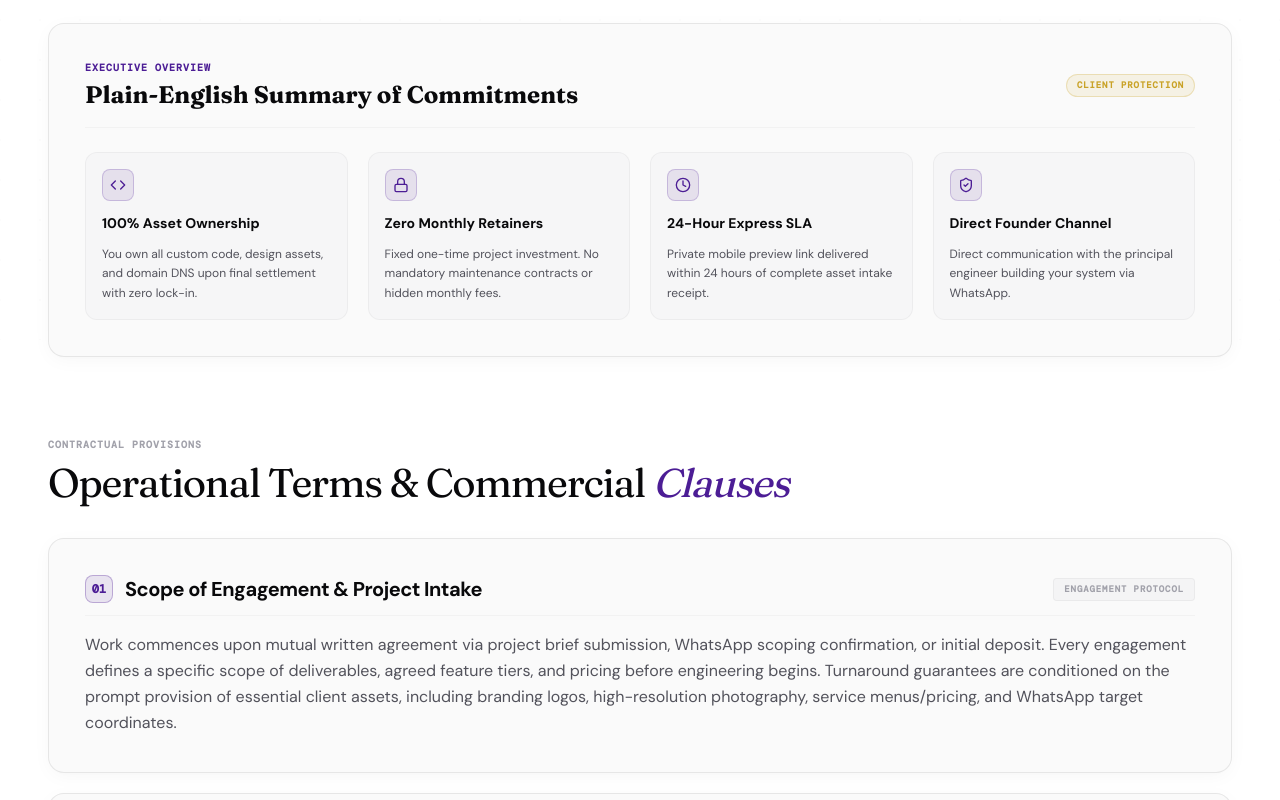
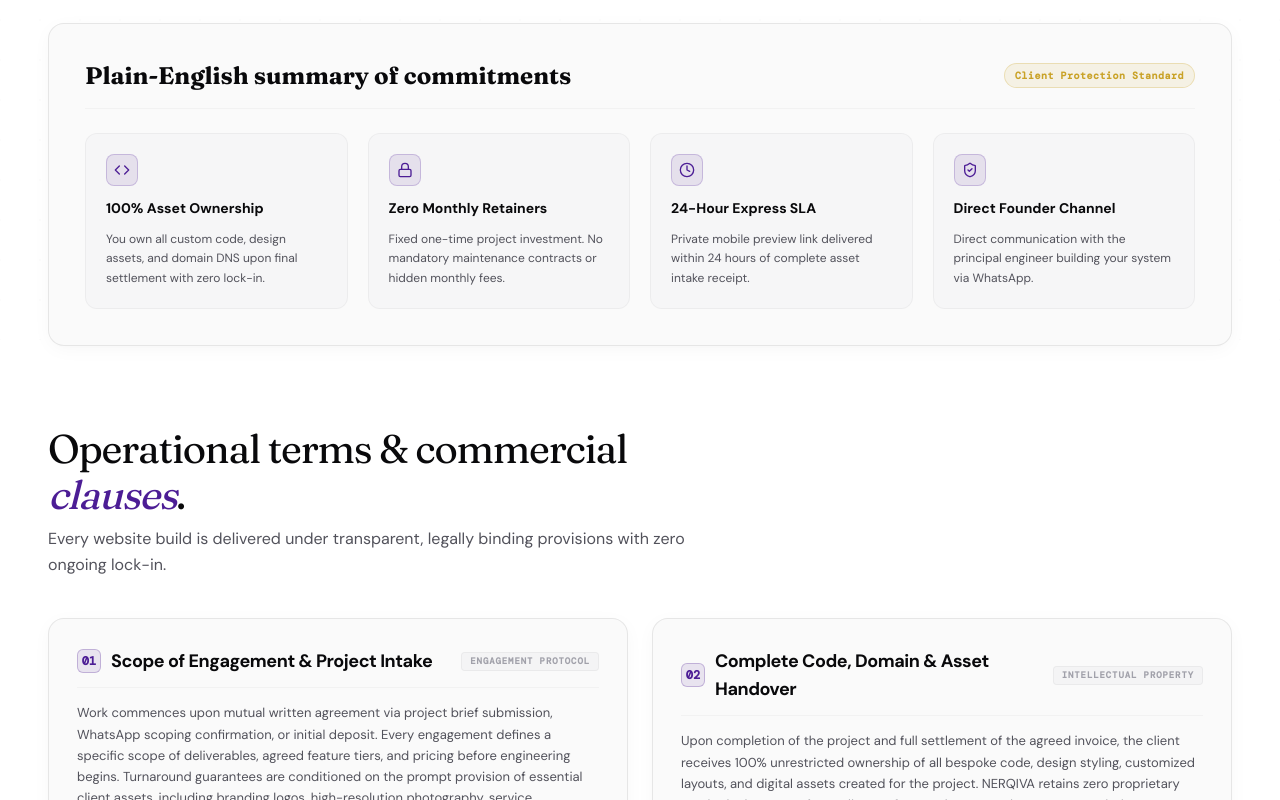
Before and after one commit to dipexplorer/nerqiva-agency-site, a Next.js app: page /terms in a window 1280 px wide. Shown: the part 460-1260 px from the top of the page. Built offline with nearby package versions, Linux system fonts and the light colour scheme.

Commit message:
feat(terms): polish terms page into 2-column balanced grid and remove residual kickers

```diff
--- a/src/app/terms/page.tsx
+++ b/src/app/terms/page.tsx
@@ -140,18 +140,13 @@ export default function TermsPage() {
 
       {/* Plain-English Executive Summary */}
       <div className="section-container mb-20 max-w-5xl">
-        <div className="card-luxury p-7 sm:p-9 rounded-2xl bg-bg-card border border-border/70 shadow-sm">
-          <div className="flex items-center justify-between mb-6 pb-4 border-b border-border/40">
-            <div>
-              <span className="font-mono text-[10px] uppercase tracking-widest text-accent font-bold block mb-1">
-                Executive Overview
-              </span>
+        <div className="card-luxury p-6 sm:p-9 rounded-2xl bg-bg-card border border-border/70 shadow-sm">
+          <div className="flex flex-col sm:flex-row sm:items-center justify-between gap-3 mb-6 pb-4 border-b border-border/40">
             <h2 className="font-serif font-bold text-xl sm:text-2xl text-text-primary">
-                Plain-English Summary of Commitments
+              Plain-English summary of commitments
             </h2>
-            </div>
-            <span className="hidden sm:inline-block font-mono text-[9px] uppercase tracking-widest text-accent-gold font-bold bg-accent-gold/10 border border-accent-gold/25 px-2.5 py-1 rounded-full">
-              Client Protection
+            <span className="self-start sm:self-center font-mono text-[10px] tracking-wider text-accent-gold font-bold bg-accent-gold/10 border border-accent-gold/25 px-2.5 py-1 rounded-full">
+              Client Protection Standard
             </span>
           </div>
 
@@ -159,7 +154,7 @@ export default function TermsPage() {
             {SUMMARY_POINTS.map((pt, idx) => {
               const IconComp = pt.icon;
               return (
-                <div key={idx} className="p-4 rounded-xl bg-bg-secondary/60 border border-border/50 flex flex-col justify-between">
+                <div key={idx} className="p-4 sm:p-5 rounded-xl bg-bg-secondary/60 border border-border/50 flex flex-col justify-between">
                   <div>
                     <div className="w-8 h-8 rounded-lg bg-accent/10 border border-accent/20 flex items-center justify-center text-accent mb-3">
                       <IconComp size={16} />
@@ -178,69 +173,67 @@ export default function TermsPage() {
         </div>
       </div>
 
-      {/* Complete Legal Clauses Stack */}
-      <div className="section-container mb-24 max-w-5xl space-y-5">
-        <div className="mb-8">
-          <span className="font-mono text-[10px] uppercase tracking-widest text-text-tertiary font-bold block mb-2">
-            Contractual Provisions
-          </span>
+      {/* Complete Legal Clauses 2-Column Grid */}
+      <div className="section-container mb-24 max-w-5xl">
+        <div className="mb-10 max-w-2xl">
           <h2
             className="font-serif text-text-primary leading-[1.15] tracking-tight"
             style={{ fontSize: "clamp(1.75rem, 3.2vw, 2.5rem)", letterSpacing: "-0.03em" }}
           >
-            Operational Terms & Commercial <span className="italic font-normal text-accent">Clauses</span>
+            Operational terms & commercial <span className="italic font-normal text-accent">clauses</span>.
           </h2>
+          <p className="text-text-secondary text-sm sm:text-base leading-relaxed font-normal mt-2">
+            Every website build is delivered under transparent, legally binding provisions with zero ongoing lock-in.
+          </p>
         </div>
 
+        <div className="grid md:grid-cols-2 gap-5 sm:gap-6 items-stretch">
           {TERMS_CLAUSES.map((clause) => (
             <div
               key={clause.number}
-            className="card-luxury p-7 sm:p-9 rounded-2xl bg-bg-card border border-border/70 hover:border-accent/40 transition-colors shadow-2xs"
+              className="card-luxury p-6 sm:p-7 rounded-2xl bg-bg-card border border-border/70 hover:border-accent/40 transition-colors shadow-2xs flex flex-col justify-between"
             >
-            <div className="flex flex-col sm:flex-row sm:items-center justify-between gap-2 mb-4 pb-3 border-b border-border/40">
-              <div className="flex items-center gap-3">
-                <span className="w-7 h-7 rounded-lg bg-accent/10 border border-accent/30 text-accent font-mono font-bold text-xs flex items-center justify-center shrink-0">
+              <div>
+                <div className="flex items-center justify-between gap-2 mb-3.5 pb-3 border-b border-border/40">
+                  <div className="flex items-center gap-2.5">
+                    <span className="w-6 h-6 rounded-md bg-accent/10 border border-accent/25 text-accent font-mono font-bold text-xs flex items-center justify-center shrink-0">
                       {clause.number}
                     </span>
-                <h3 className="font-sans font-bold text-lg sm:text-xl text-text-primary tracking-tight">
+                    <h3 className="font-sans font-bold text-base sm:text-lg text-text-primary tracking-tight">
                       {clause.title}
                     </h3>
                   </div>
-              <span className="font-mono text-[9px] uppercase tracking-widest text-text-tertiary font-bold bg-bg-secondary px-2.5 py-1 rounded border border-border/50 self-start sm:self-center">
+                  <span className="font-mono text-[9px] uppercase tracking-widest text-text-tertiary font-bold bg-bg-secondary px-2 py-0.5 rounded border border-border/50 shrink-0">
                     {clause.tag}
                   </span>
                 </div>
 
-            <p className="text-text-secondary text-sm sm:text-base leading-relaxed font-normal">
+                <p className="text-text-secondary text-xs sm:text-[13px] leading-relaxed font-normal">
                   {clause.content}
                 </p>
               </div>
+            </div>
           ))}
+        </div>
       </div>
 
       {/* Clarification & Inquiries Card */}
       <div className="section-container mb-28 max-w-5xl">
-        <div className="p-8 sm:p-10 rounded-2xl bg-bg-card border border-border/70 flex flex-col sm:flex-row items-start sm:items-center justify-between gap-6 shadow-sm">
+        <div className="card-luxury p-7 sm:p-10 rounded-2xl bg-bg-card border border-border/70 flex flex-col sm:flex-row items-start sm:items-center justify-between gap-6 shadow-sm">
           <div className="space-y-2 max-w-xl">
-            <div className="flex items-center gap-2">
-              <HelpCircle size={15} className="text-accent shrink-0" />
-              <span className="font-mono text-xs font-bold uppercase tracking-widest text-accent">
-                Have specific contractual requirements?
-              </span>
-            </div>
             <h3 className="font-serif font-bold text-xl sm:text-2xl text-text-primary">
-              Custom Scopes & Enterprise Agreements
+              Custom scopes & enterprise agreements
             </h3>
-            <p className="text-text-secondary text-sm leading-relaxed font-normal">
-              Need custom service level agreements, specific NDA terms, or tailored corporate billing? We accommodate custom client agreements for specialized clinics, private studios, and enterprise practices.
+            <p className="text-text-secondary text-xs sm:text-sm leading-relaxed font-normal">
+              Need tailored service level agreements, specific NDA documentation, or corporate procurement billing? We accommodate custom client agreements for specialized clinics, private studios, and enterprise practices.
             </p>
           </div>
 
           <a
-            href="https://wa.me/918724932985?text=Hi%20NERQIVA,%20I'd%20like%20to%20inquire%20about%20your%20project%20terms."
+            href="https://wa.me/918724932985?text=Hi%20NERQIVA,%20I'd%20like%20to%20inquire%20about%20custom%20project%20terms."
             target="_blank"
             rel="noopener noreferrer"
-            className="btn-primary inline-flex items-center gap-2 px-6 py-3 font-mono text-xs font-semibold rounded-lg shrink-0 shadow-sm"
+            className="btn-primary inline-flex items-center gap-2 px-6 py-3 font-mono text-xs font-semibold rounded-lg shrink-0 shadow-sm whitespace-nowrap"
           >
             <span>Inquire via WhatsApp</span>
             <ArrowRight size={14} />
```
Lines whose indentation alone changed are shown as unchanged.
